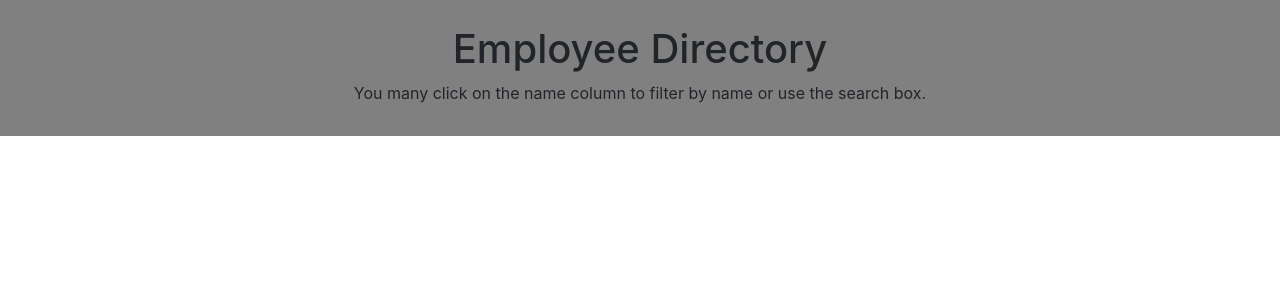
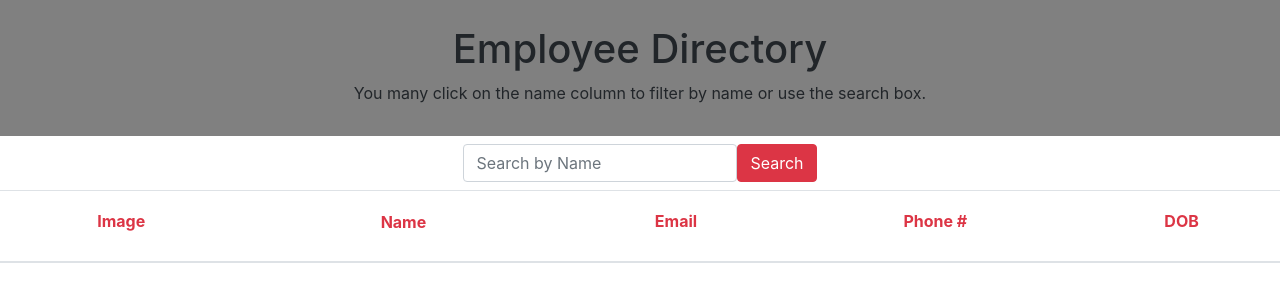
Before and after one commit to OuchKick/EmployeeDirectory, a React (Create React App) app: page / in a window 1280 px wide. Shown: the top 302 px of the page. Built offline with nearby package versions, Linux system fonts and the light colour scheme.

Commit message:
adding components, need to add employees and functions for api calls

```diff
--- a/package.json
+++ b/package.json
@@ -7,7 +7,6 @@
     "@testing-library/react": "^11.2.7",
     "@testing-library/user-event": "^12.8.3",
     "axios": "^0.21.1",
-    "bootstrap": "^5.0.1",
     "react": "^17.0.2",
     "react-dom": "^17.0.2",
     "react-scripts": "4.0.3",
--- a/src/App.js
+++ b/src/App.js
@@ -1,15 +1,20 @@
 import React from "react";
-import EmployeeCard from "./components/EmployeeCard";
+import TableTop from "./components/TableTop";
 import Header from "./components/Header";
+import Wrapper from "./components/Wrapper";
+import SearchBar from "./components/SearchBar";
+import axios from "axios";
+
 
 
 const App = () => {
 
     return (
-        <>
-    <Header />
-    <EmployeeCard />
-        </>
+        <Wrapper>
+        <Header />
+        <SearchBar />
+        <TableTop />
+    </Wrapper>
 
 
     )
@@ -19,4 +24,5 @@ const App = () => {
 
 
 
+
 export default App;
--- a/src/components/EmployeeCard/index.js
+++ /dev/null
@@ -1,22 +0,0 @@
-import React from "react";
-
-function EmployeeCard(props) {
-    return (
-        <tbody>
-
-
-        </tbody>
-
-
-    )
-
-
-
-}
-
-
-
-
-
-
-export default EmployeeCard;
--- a/src/components/Header/index.js
+++ b/src/components/Header/index.js
@@ -13,6 +13,8 @@ return (
     </header>
 
 
+
+
     );
 
 
--- /dev/null
+++ b/src/components/SearchBar/index.js
@@ -0,0 +1,14 @@
+import React from 'react'
+
+function SearchBar() {
+    return (
+            <nav className="navbar d-flex justify-content-center">
+            <form className="form-inline">
+            <input className="form-control" type="search" placeholder="Search by Name"/>
+            <button className="btn btn-danger" type="submit">Search</button>
+            </form>
+            </nav>
+    );
+};
+
+export default SearchBar
--- /dev/null
+++ b/src/components/TableTop/index.css
@@ -0,0 +1,5 @@
+.btn.text-danger {
+  font-weight: 700;
+  padding-bottom: 14px;
+
+}
--- /dev/null
+++ b/src/components/TableTop/index.js
@@ -0,0 +1,25 @@
+import React from "react";
+import "./index.css"
+
+function TableTop () {
+    return (
+      <table className="table table-striped variant">
+      <thead className="text-center align-center">
+        <tr>
+          <th scope="col"><p className="text-danger" >Image</p></th>
+          <th scope="col"><button type="button" className="btn text-danger" onClick={() => this.sortByName()}>Name</button></th>
+          <th scope="col"><p className="text-danger">Email</p></th>
+          <th scope="col"><p className="text-danger">Phone #</p></th>
+          <th scope="col"><p className="text-danger">DOB</p></th>
+        </tr>
+      </thead>
+      </table>
+    );
+  }
+
+
+
+
+
+
+export default TableTop;
--- /dev/null
+++ b/src/components/Wrapper/index.js
@@ -0,0 +1,9 @@
+
+import React from "react";
+
+
+function Wrapper(props) {
+  return <div className="wrapper">{props.children}</div>;
+}
+
+export default Wrapper;
--- a/src/utils/API.js
+++ b/src/utils/API.js
@@ -1,6 +1,6 @@
 import axios from "axios";
 
-const URL = "https://randomuser.me/api/?results=50&nat=us"
+const URL = "https://randomuser.me/api/?inc=name,email,dob,phone,picture&results=50"
 
 export default {
     getEmployees: function() {
```
Also changed, not shown: src/components/EmployeeCard/index.css (deleted), 1 other file (tests, documents, lock files or other folders).
